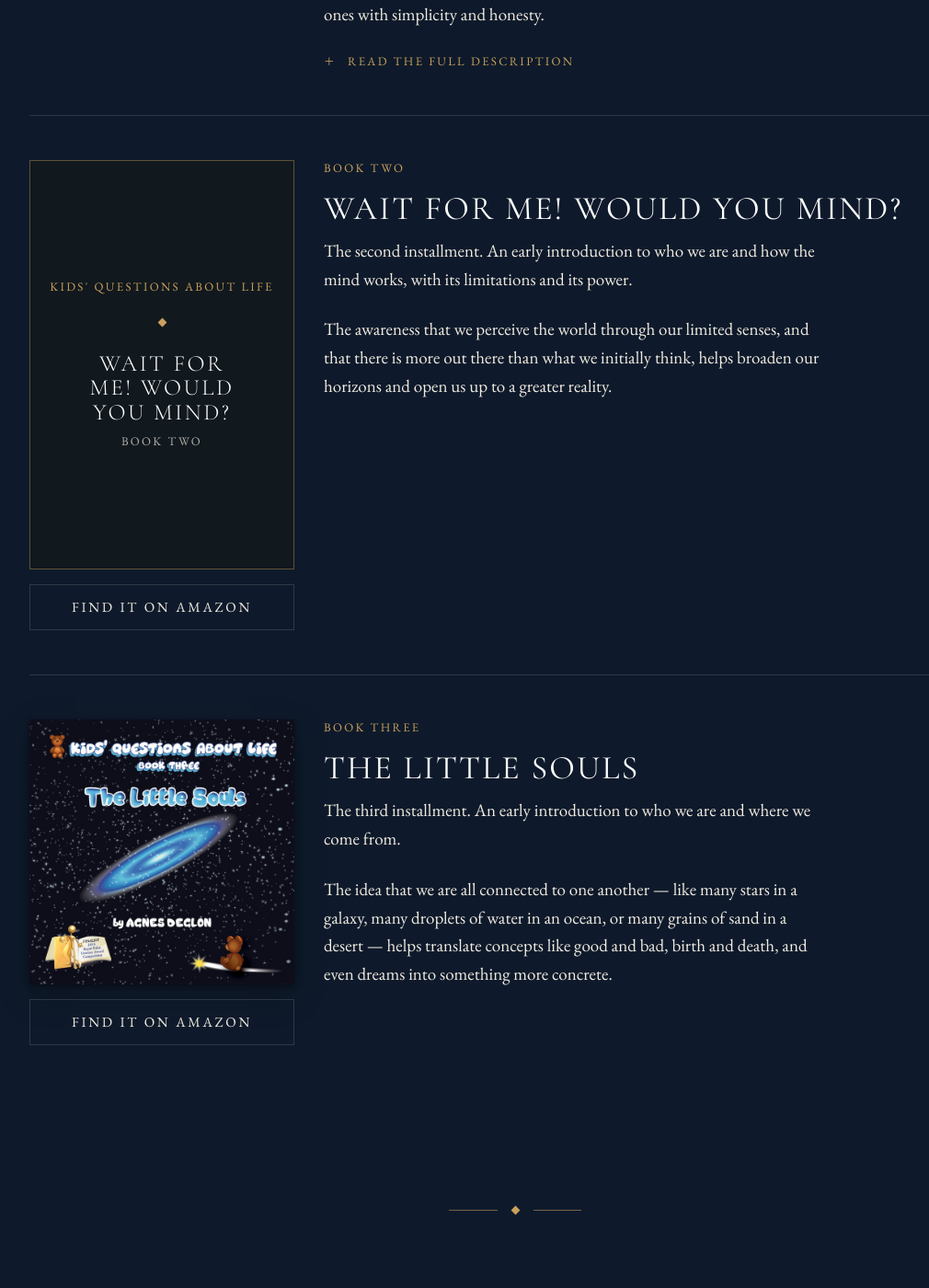
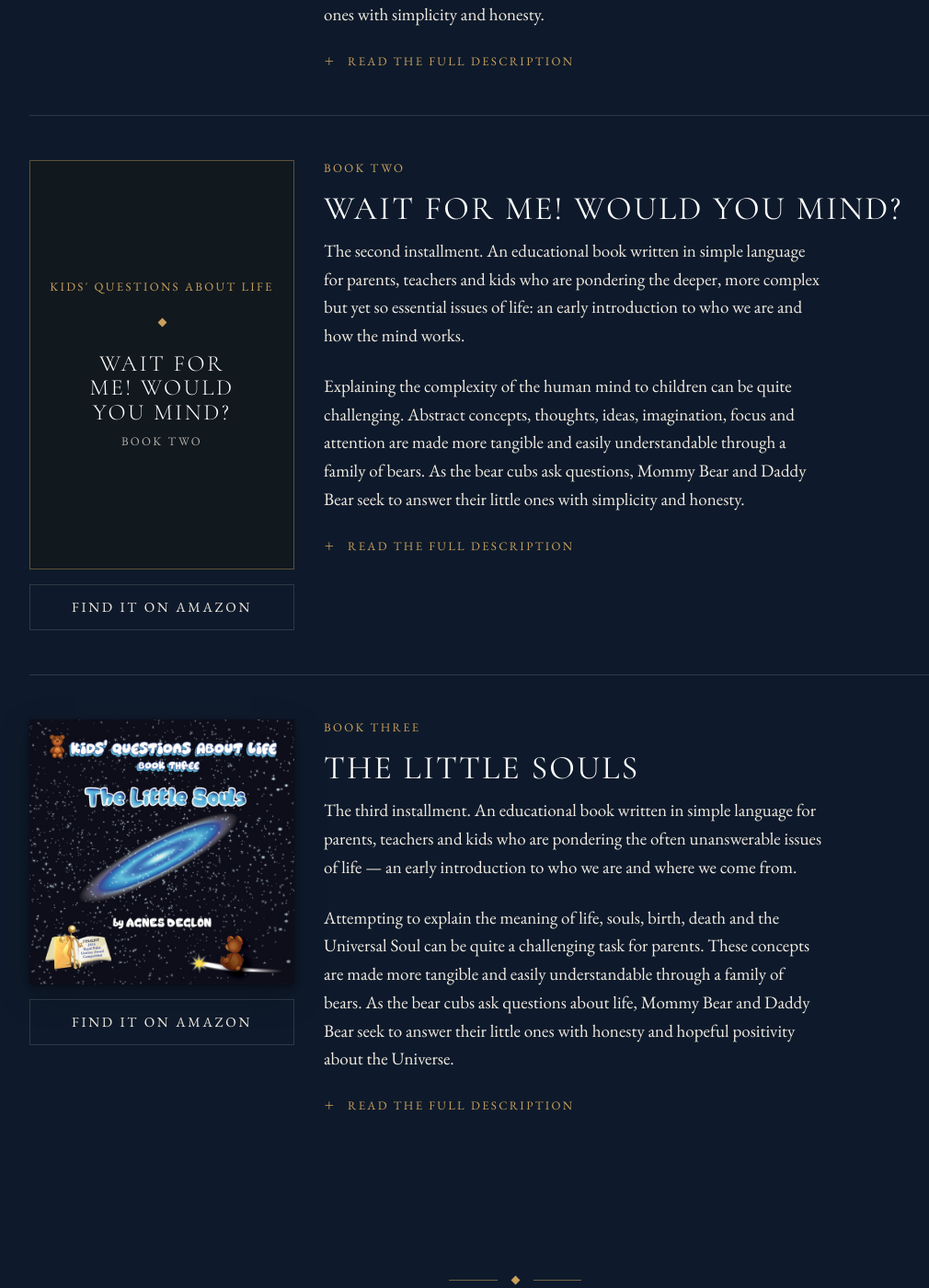
Before and after one commit to adeglon/adeglon.github.io, a Jekyll site: the page built from docs/books/index.html, in a window 1280 px wide and 1400 px high, scrolled down 3948 px. Shown: the whole window at 92% size, without its empty margins (80-1090 px from the left). Built offline with Jekyll 4.4.1, drawn with Linux system fonts in a browser that asks for light colours; a script that is not in the unit is left out.

Commit message:
Give Books Two and Three the same full description as Book One
Their WordPress pages only ever carried a single paragraph each. The complete
back-cover copy came from Agnes's own Amazon listings - her text, her books.
Both now open with a paragraph on the page and put the rest behind the same
quiet disclosure Book One uses.

```diff
--- a/docs/_data/published.yml
+++ b/docs/_data/published.yml
@@ -63,22 +63,46 @@ series:
         asin: "1947392085"
         cover_alt: Cover of Wait for Me! Would You Mind?
         blurb: >-
-          The second installment. An early introduction to who we are and how
-          the mind works, with its limitations and its power.
+          The second installment. An educational book written in simple
+          language for parents, teachers and kids who are pondering the deeper,
+          more complex but yet so essential issues of life: an early
+          introduction to who we are and how the mind works.
         body:
+          - >-
+            Explaining the complexity of the human mind to children can be quite
+            challenging. Abstract concepts, thoughts, ideas, imagination, focus
+            and attention are made more tangible and easily understandable
+            through a family of bears. As the bear cubs ask questions, Mommy
+            Bear and Daddy Bear seek to answer their little ones with simplicity
+            and honesty.
           - >-
             The awareness that we perceive the world through our limited senses,
             and that there is more out there than what we initially think, helps
             broaden our horizons and open us up to a greater reality.
+          - >-
+            Knowing about the mind's way of thinking, and becoming aware of the
+            presence of more than we perceive, is essential. The mind becomes
+            our tool rather than our identity. We become more capable of
+            distancing ourselves, of choosing what we want to believe and what
+            kind of information to feed our minds.
       - number: Three
         title: The Little Souls
         asin: "194739214X"
         cover: /assets/books/little-souls-cover.jpg
         cover_alt: Cover of The Little Souls
         blurb: >-
-          The third installment. An early introduction to who we are and where
-          we come from.
+          The third installment. An educational book written in simple language
+          for parents, teachers and kids who are pondering the often
+          unanswerable issues of life — an early introduction to who we are and
+          where we come from.
         body:
+          - >-
+            Attempting to explain the meaning of life, souls, birth, death and
+            the Universal Soul can be quite a challenging task for parents.
+            These concepts are made more tangible and easily understandable
+            through a family of bears. As the bear cubs ask questions about
+            life, Mommy Bear and Daddy Bear seek to answer their little ones
+            with honesty and hopeful positivity about the Universe.
           - >-
             The idea that we are all connected to one another — like many stars
             in a galaxy, many droplets of water in an ocean, or many grains of
```
